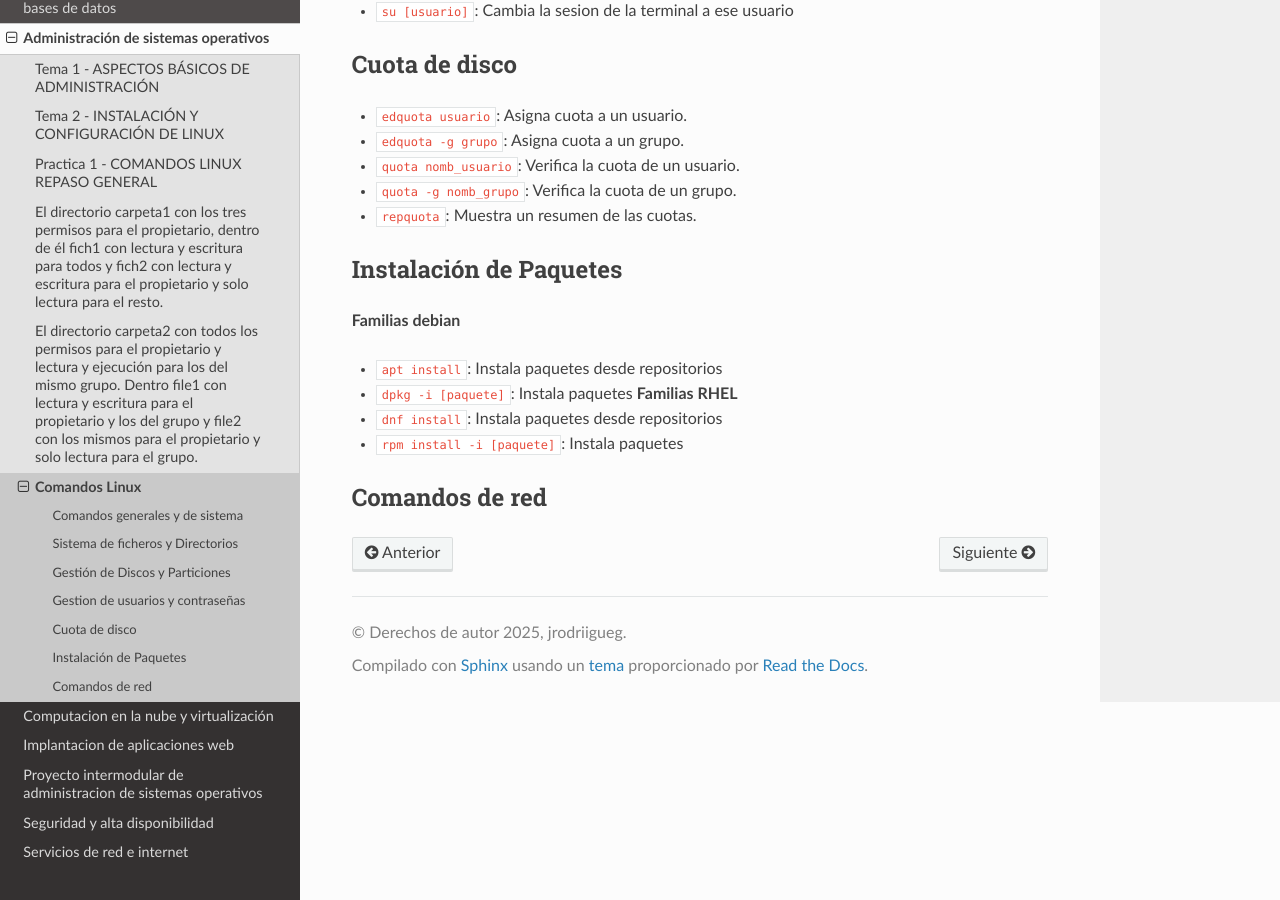
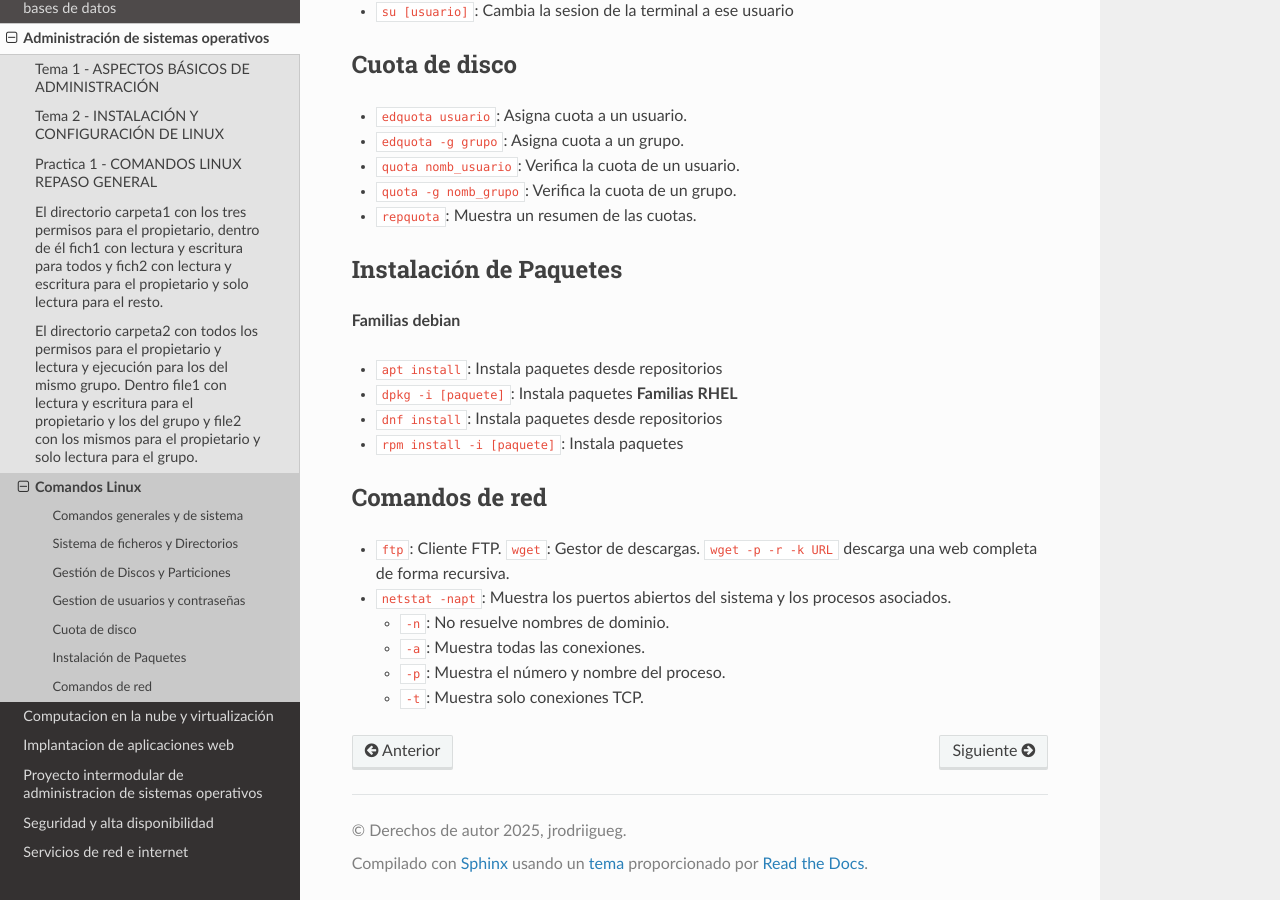
Before and after one commit to jrodriiguezg/ApuntesASIR, a Sphinx documentation site: the page built from docs/administracion-de-sistemas-operativos/chuletario-linux.md, in a window 1280 px wide and 900 px high, scrolled down 1654 px. Built offline with Sphinx 7.4.7 and the Read the Docs theme 3.1.0, drawn with Linux system fonts in a browser that asks for light colours; pages that are not in the unit, such as notebooks, are missing from menus.

Commit message:
modified:   docs/administracion-de-sistemas-operativos/chuletario-linux.md

````diff
--- a/docs/administracion-de-sistemas-operativos/chuletario-linux.md
+++ b/docs/administracion-de-sistemas-operativos/chuletario-linux.md
@@ -76,3 +76,11 @@
 - ```rpm install -i [paquete]```: Instala paquetes
 
 ## Comandos de red
+
+- ```ftp```: Cliente FTP.
+```wget```: Gestor de descargas. ```wget -p -r -k URL``` descarga una web completa de forma recursiva.
+- ```netstat -napt```: Muestra los puertos abiertos del sistema y los procesos asociados.
+    - ```-n```: No resuelve nombres de dominio.
+    - ```-a```: Muestra todas las conexiones.
+    - ```-p```: Muestra el número y nombre del proceso.
+    - ```-t```: Muestra solo conexiones TCP.
````
